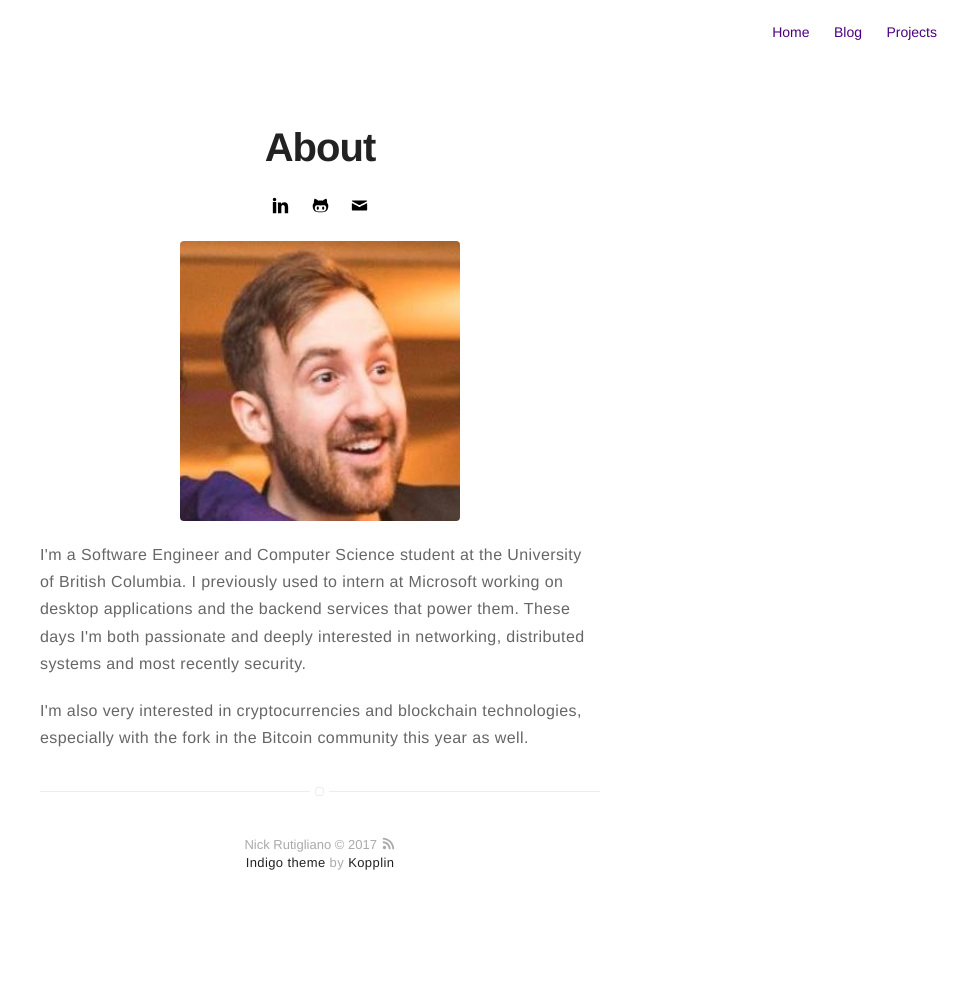
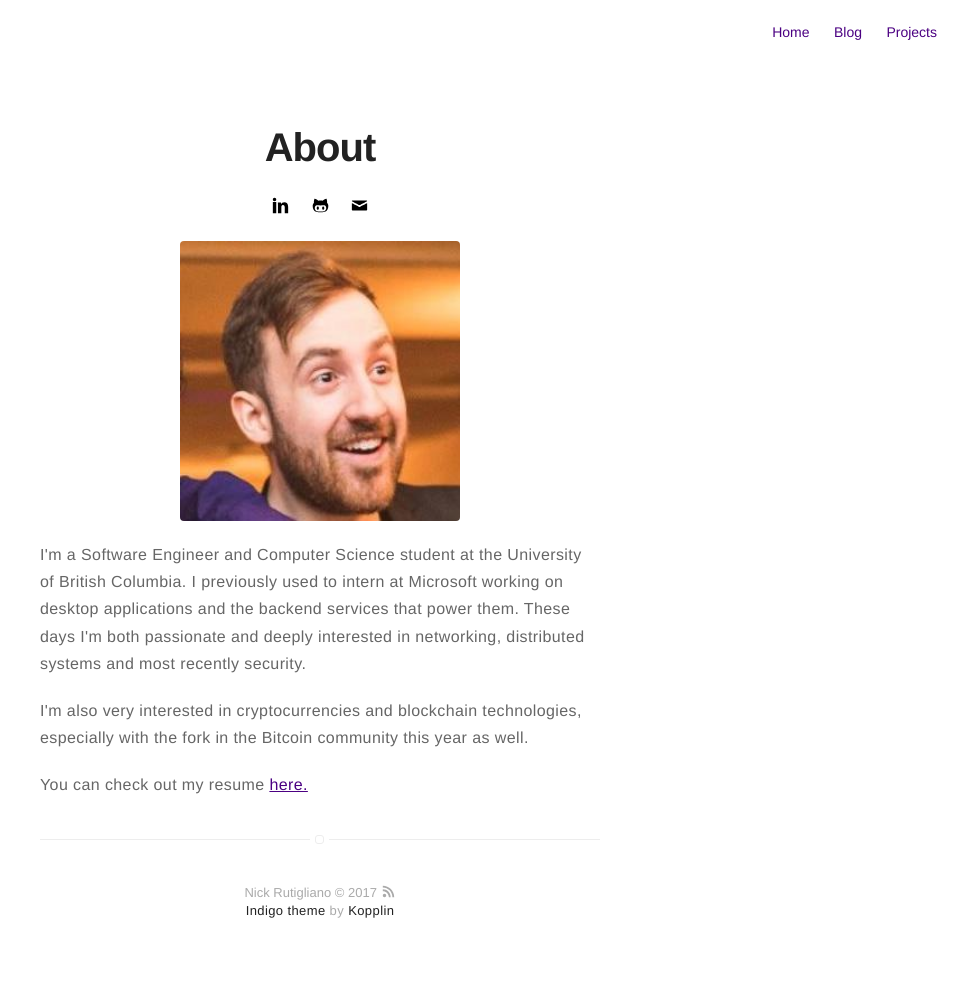
Before and after one commit to rutigs/rutigs.github.io, a Jekyll site: the page built from about.md, in a window 1280 px wide. Shown: the whole page, without its empty margins (320-1280 px from the left). Built offline with Jekyll 4.4.1, drawn with Linux system fonts in a browser that asks for light colours; before the commit the page ends 934 px from its top, so only the background shows below that; part of the change alters nothing that is shown.

Commit message:
added resume and link to it

```diff
--- a/_config.yml
+++ b/_config.yml
@@ -9,9 +9,8 @@ picture: assets/images/profile.jpg
 
 # If you want to include your resume, set to true
 # and specify source (external or local).
-resume: false
-#resume-external: true
-#resume-url: https://google.com/?q=my+resume
+resume: assets/resume.pdf
+resume-external: local
 
 url: https://rutigs.github.io
 
--- a/about.md
+++ b/about.md
@@ -7,3 +7,5 @@ layout: page
 <p>I'm a Software Engineer and Computer Science student at the University of British Columbia. I previously used to intern at Microsoft working on desktop applications and the backend services that power them. These days I'm both passionate and deeply interested in networking, distributed systems and most recently security.</p>
 
 <p>I'm also very interested in cryptocurrencies and blockchain technologies, especially with the fork in the Bitcoin community this year as well.</p>
+
+You can check out my resume [here.]({{ site.url }}/{{ site.resume }})
```
Also changed, not shown: 1 other file.
